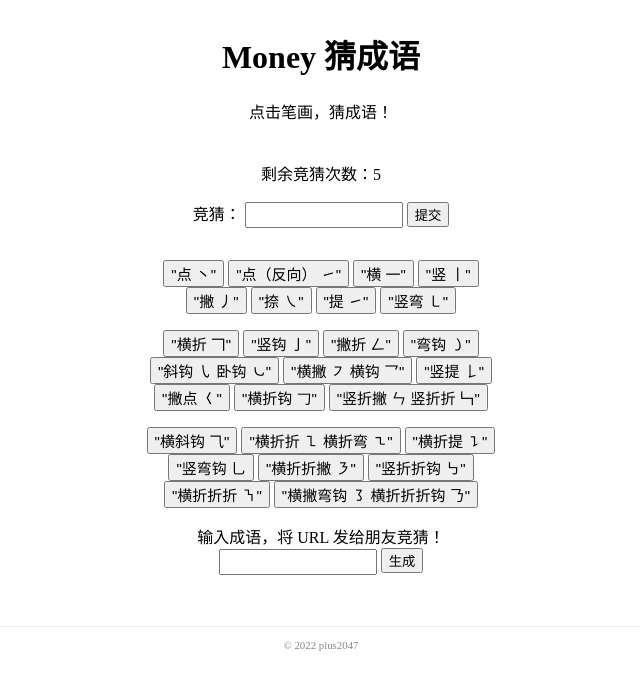
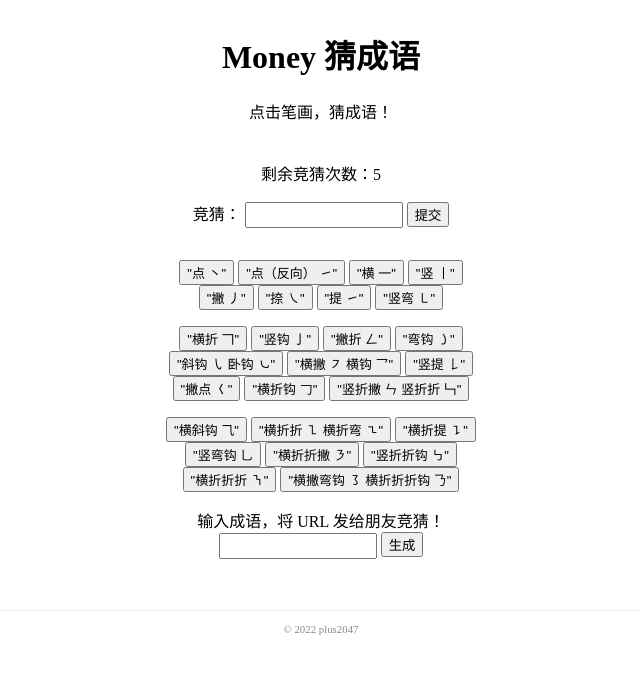
Before and after one commit to guessidioms/guessidioms, a Flask app: page / in a window 1280 px wide. Shown: the part 46-736 px from the top of the page, without its empty margins (319-959 px from the left). Run offline with Flask 2, Linux system fonts and the light colour scheme; some libraries are stand-ins or nearby versions.

Commit message:
modify font-size and button location

```diff
--- a/templates/index.html
+++ b/templates/index.html
@@ -41,43 +41,43 @@
 </p>
 
 <p align="center">
-    <button onclick='addStrokeAndRefresh("btn_k", "k")' id="btn_k" style="font-size:15px"> "点 丶" </button>
-    <button onclick='addStrokeAndRefresh("btn_d", "d")' id="btn_d" style="font-size:15px"> "点（反向） ㇀" </button>
-    <button onclick='addStrokeAndRefresh("btn_j", "j")' id="btn_j" style="font-size:15px"> "横 一" </button>
-    <button onclick='addStrokeAndRefresh("btn_f", "f")' id="btn_f" style="font-size:15px"> "竖 丨" </button>
+    <button onclick='addStrokeAndRefresh("btn_k", "k")' id="btn_k" style="font-size:13px"> "点 丶" </button>
+    <button onclick='addStrokeAndRefresh("btn_d", "d")' id="btn_d" style="font-size:13px"> "点（反向） ㇀" </button>
+    <button onclick='addStrokeAndRefresh("btn_j", "j")' id="btn_j" style="font-size:13px"> "横 一" </button>
+    <button onclick='addStrokeAndRefresh("btn_f", "f")' id="btn_f" style="font-size:13px"> "竖 丨" </button>
     <br/>
-    <button onclick='addStrokeAndRefresh("btn_s", "s")' id="btn_s" style="font-size:15px"> "撇 丿" </button>
-    <button onclick='addStrokeAndRefresh("btn_l", "l")' id="btn_l" style="font-size:15px"> "捺 ㇏" </button>
-    <button onclick='addStrokeAndRefresh("btn_i", "i")' id="btn_i" style="font-size:15px"> "提 ㇀" </button>
-    <button onclick='addStrokeAndRefresh("btn_b", "b")' id="btn_b" style="font-size:15px"> "竖弯 ㇄" </button>
+    <button onclick='addStrokeAndRefresh("btn_s", "s")' id="btn_s" style="font-size:13px"> "撇 丿" </button>
+    <button onclick='addStrokeAndRefresh("btn_l", "l")' id="btn_l" style="font-size:13px"> "捺 ㇏" </button>
+    <button onclick='addStrokeAndRefresh("btn_i", "i")' id="btn_i" style="font-size:13px"> "提 ㇀" </button>
+    <button onclick='addStrokeAndRefresh("btn_b", "b")' id="btn_b" style="font-size:13px"> "竖弯 ㇄" </button>
 </p>
 
 <p align="center">
-    <button onclick='addStrokeAndRefresh("btn_c", "c")' id="btn_c" style="font-size:15px"> "横折 𠃍" </button>
-    <button onclick='addStrokeAndRefresh("btn_g", "g")' id="btn_g" style="font-size:15px"> "竖钩 亅" </button>
-    <button onclick='addStrokeAndRefresh("btn_n", "n")' id="btn_n" style="font-size:15px"> "撇折 𠃋" </button>
-    <button onclick='addStrokeAndRefresh("btn_t", "t")' id="btn_t" style="font-size:15px"> "弯钩 ㇁" </button>
+    <button onclick='addStrokeAndRefresh("btn_c", "c")' id="btn_c" style="font-size:13px"> "横折 𠃍" </button>
+    <button onclick='addStrokeAndRefresh("btn_g", "g")' id="btn_g" style="font-size:13px"> "竖钩 亅" </button>
+    <button onclick='addStrokeAndRefresh("btn_n", "n")' id="btn_n" style="font-size:13px"> "撇折 𠃋" </button>
+    <button onclick='addStrokeAndRefresh("btn_t", "t")' id="btn_t" style="font-size:13px"> "弯钩 ㇁" </button>
     <br/>
-    <button onclick='addStrokeAndRefresh("btn_y", "y")' id="btn_y" style="font-size:15px"> "斜钩 ㇂ 卧钩 ㇃" </button>
-    <button onclick='addStrokeAndRefresh("btn_e", "e")' id="btn_e" style="font-size:15px"> "横撇 ㇇ 横钩 乛" </button>
-    <button onclick='addStrokeAndRefresh("btn_h", "h")' id="btn_h" style="font-size:15px"> "竖提 𠄌" </button>
+    <button onclick='addStrokeAndRefresh("btn_y", "y")' id="btn_y" style="font-size:13px"> "斜钩 ㇂ 卧钩 ㇃" </button>
+    <button onclick='addStrokeAndRefresh("btn_e", "e")' id="btn_e" style="font-size:13px"> "横撇 ㇇ 横钩 乛" </button>
+    <button onclick='addStrokeAndRefresh("btn_h", "h")' id="btn_h" style="font-size:13px"> "竖提 𠄌" </button>
     <br/>
-    <button onclick='addStrokeAndRefresh("btn_m", "m")' id="btn_m" style="font-size:15px"> "撇点 𡿨" </button>
-    <button onclick='addStrokeAndRefresh("btn_r", "r")' id="btn_r" style="font-size:15px"> "横折钩 𠃌" </button>
-    <button onclick='addStrokeAndRefresh("btn_x", "x")' id="btn_x" style="font-size:15px"> "竖折撇 ㄣ 竖折折 𠃑" </button>
+    <button onclick='addStrokeAndRefresh("btn_m", "m")' id="btn_m" style="font-size:13px"> "撇点 𡿨" </button>
+    <button onclick='addStrokeAndRefresh("btn_r", "r")' id="btn_r" style="font-size:13px"> "横折钩 𠃌" </button>
+    <button onclick='addStrokeAndRefresh("btn_x", "x")' id="btn_x" style="font-size:13px"> "竖折撇 ㄣ 竖折折 𠃑" </button>
 </p>
 
 <p align="center">
-    <button onclick='addStrokeAndRefresh("btn_o", "o")' id="btn_o" style="font-size:15px"> "横斜钩 ⺄" </button>
-    <button onclick='addStrokeAndRefresh("btn_v", "v")' id="btn_v" style="font-size:15px"> "横折折 ㇅ 横折弯 ㇍" </button>
-    <button onclick='addStrokeAndRefresh("btn_p", "p")' id="btn_p" style="font-size:15px"> "横折提 ㇊" </button>
+    <button onclick='addStrokeAndRefresh("btn_o", "o")' id="btn_o" style="font-size:13px"> "横斜钩 ⺄" </button>
+    <button onclick='addStrokeAndRefresh("btn_v", "v")' id="btn_v" style="font-size:13px"> "横折折 ㇅ 横折弯 ㇍" </button>
+    <button onclick='addStrokeAndRefresh("btn_p", "p")' id="btn_p" style="font-size:13px"> "横折提 ㇊" </button>
     <br/>
-    <button onclick='addStrokeAndRefresh("btn_u", "u")' id="btn_u" style="font-size:15px"> "竖弯钩 乚 </button>
-    <button onclick='addStrokeAndRefresh("btn_a", "a")' id="btn_a" style="font-size:15px"> "横折折撇 ㇋" </button>
-    <button onclick='addStrokeAndRefresh("btn_z", "z")' id="btn_z" style="font-size:15px"> "竖折折钩 ㇉" </button>
+    <button onclick='addStrokeAndRefresh("btn_u", "u")' id="btn_u" style="font-size:13px"> "竖弯钩 乚 </button>
+    <button onclick='addStrokeAndRefresh("btn_a", "a")' id="btn_a" style="font-size:13px"> "横折折撇 ㇋" </button>
+    <button onclick='addStrokeAndRefresh("btn_z", "z")' id="btn_z" style="font-size:13px"> "竖折折钩 ㇉" </button>
     <br/>
-    <button onclick='addStrokeAndRefresh("btn_q", "q")' id="btn_q" style="font-size:15px"> "横折折折 ㇎" </button>
-    <button onclick='addStrokeAndRefresh("btn_w", "w")' id="btn_w" style="font-size:15px"> "横撇弯钩 ㇌ 横折折折钩 𠄎" </button>
+    <button onclick='addStrokeAndRefresh("btn_q", "q")' id="btn_q" style="font-size:13px"> "横折折折 ㇎" </button>
+    <button onclick='addStrokeAndRefresh("btn_w", "w")' id="btn_w" style="font-size:13px"> "横撇弯钩 ㇌ 横折折折钩 𠄎" </button>
 </p>
 
 <p align="center">
```
Also changed, not shown: index.html (+26 -26 lines).
